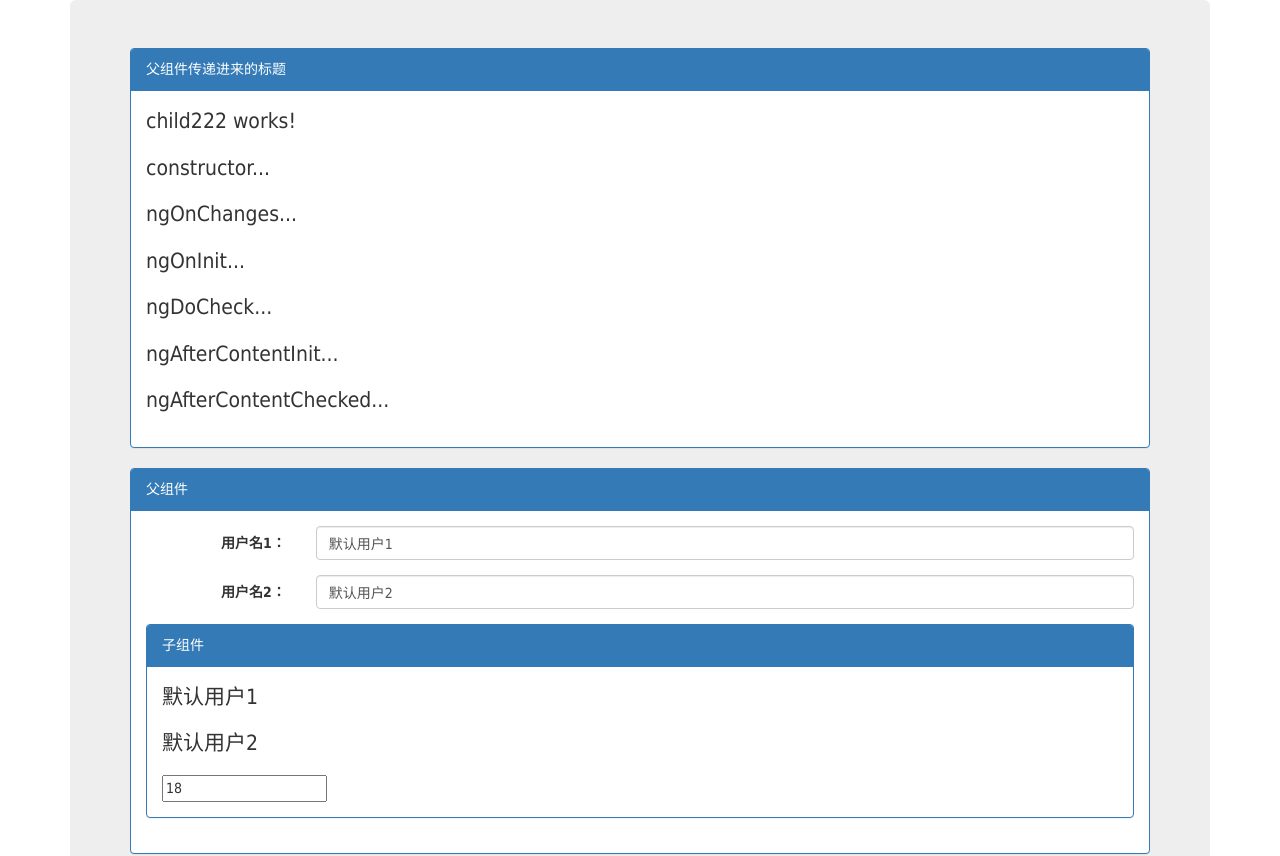
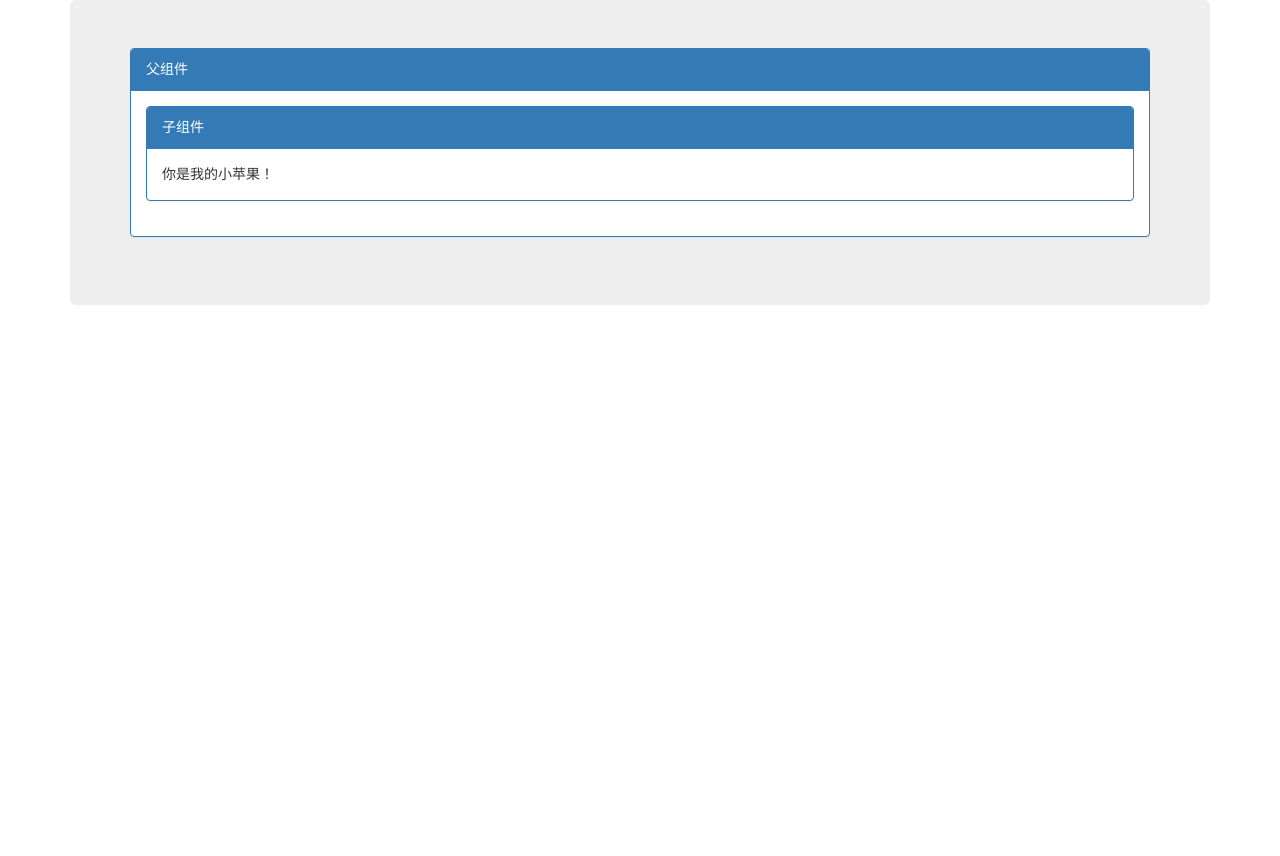
Before and after one commit to dothin/angular4-component, an Angular app: page / in a window 1280 px wide. Shown: the top 856 px of the page. After the commit the page ends 800 px from the top, so only its background shows below. Built offline with nearby package versions, Linux system fonts and the light colour scheme.

Commit message:
add( ngContent ):内容投影和content,view

```diff
--- a/src/app/app.component.html
+++ b/src/app/app.component.html
@@ -1,6 +1,7 @@
 <div class="container">
   <div class="jumbotron">
-    <app-life-cycle title="父组件传递进来的标题"></app-life-cycle>
-    <app-test-ng-onchanges></app-test-ng-onchanges>
+    <!-- <app-life-cycle title="父组件传递进来的标题"></app-life-cycle> -->
+    <!-- <app-test-ng-onchanges></app-test-ng-onchanges> -->
+    <app-ng-content></app-ng-content>
   </div>
 </div>
--- a/src/app/app.module.ts
+++ b/src/app/app.module.ts
@@ -7,6 +7,8 @@ import { LifeCycleComponent } from './life-cycle/life-cycle.component';
 import { TestNgOnchangesComponent } from './test-ng-onchanges/test-ng-onchanges.component';
 import { Child111Component } from './test-ng-onchanges/child111/child111.component';
 import { Child222Component } from './life-cycle/child222/child222.component';
+import { NgContentComponent } from './ng-content/ng-content.component';
+import { Child3333Component } from './ng-content/child3333/child3333.component';
 
 @NgModule({
   declarations: [
@@ -14,7 +16,9 @@ import { Child222Component } from './life-cycle/child222/child222.component';
     LifeCycleComponent,
     TestNgOnchangesComponent,
     Child111Component,
-    Child222Component
+    Child222Component,
+    NgContentComponent,
+    Child3333Component
 ],
   imports: [
     BrowserModule,
--- /dev/null
+++ b/src/app/ng-content/child3333/child3333.component.html
@@ -0,0 +1,6 @@
+<div class="panel panel-primary">
+    <div class="panel-heading">子组件</div>
+    <div class="panel-body">
+      <ng-content></ng-content>
+    </div>
+  </div>
--- /dev/null
+++ b/src/app/ng-content/child3333/child3333.component.ts
@@ -0,0 +1,31 @@
+import { Component, OnInit } from '@angular/core';
+
+@Component({
+  selector: 'app-child3333',
+  templateUrl: './child3333.component.html',
+  styleUrls: ['./child3333.component.scss']
+})
+export class Child3333Component implements OnInit {
+
+  constructor() { }
+
+  ngOnInit() {
+  }
+
+  ngAfterContentInit() {
+    console.log('子组件ngAfterContentInit');
+  }
+
+  ngAfterContentChecked() {
+    console.log('子组件ngAfterContentChecked');
+  }
+
+  ngAfterViewInit() {
+    console.log('子组件ngAfterViewInit');
+  }
+
+  ngAfterViewChecked() {
+    console.log('子组件ngAfterViewChecked');
+  }
+
+}
--- /dev/null
+++ b/src/app/ng-content/ng-content.component.html
@@ -0,0 +1,8 @@
+<div class="panel panel-primary">
+    <div class="panel-heading">父组件</div>
+    <div class="panel-body">
+      <app-child3333>
+        <div>你是我的小苹果！</div>
+      </app-child3333>
+    </div>
+  </div>
--- /dev/null
+++ b/src/app/ng-content/ng-content.component.ts
@@ -0,0 +1,31 @@
+import { Component, OnInit } from '@angular/core';
+
+@Component({
+  selector: 'app-ng-content',
+  templateUrl: './ng-content.component.html',
+  styleUrls: ['./ng-content.component.scss']
+})
+export class NgContentComponent implements OnInit {
+
+  constructor() { }
+
+  ngOnInit() {
+  }
+
+  ngAfterContentInit() {
+    console.log('父组件ngAfterContentInit');
+  }
+
+  ngAfterContentChecked() {
+    console.log('父组件ngAfterContentChecked');
+  }
+
+  ngAfterViewInit() {
+    console.log('父组件ngAfterViewInit');
+  }
+
+  ngAfterViewChecked() {
+    console.log('父组件ngAfterViewChecked');
+  }
+
+}
```
Also changed, not shown: src/app/ng-content/child3333/child3333.component.scss (added), src/app/ng-content/ng-content.component.scss (added), 2 other files (tests, documents, lock files or other folders).
